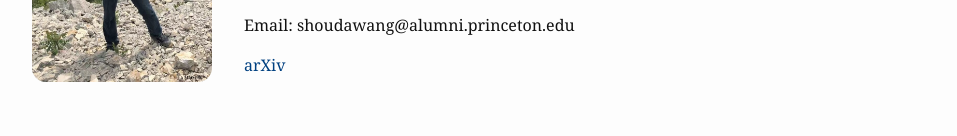
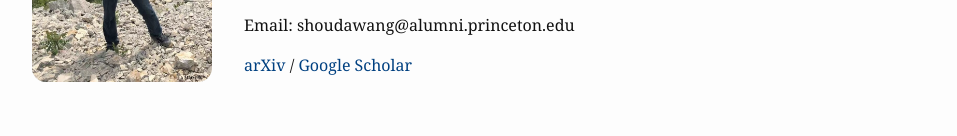
Before and after one commit to WsdUstcX/My-website, a plain HTML site: page index.html in a window 1280 px wide. Shown: the part 264-400 px from the top of the page, without its empty margins (158-1115 px from the left). Drawn offline with Linux system fonts and the light colour scheme.

Commit message:
Add Google Scholar profile link

```diff
--- a/index.html
+++ b/index.html
@@ -17,7 +17,7 @@
 
     <!--<a href="My_CV.pdf" target="_blank">CV</a>-->
     <p>Email: shoudawang@alumni.princeton.edu</p>
-    <p><a href="https://arxiv.org/search/?searchtype=author&amp;query=Wang%2C+Shouda">arXiv</a></p>
+    <p><a href="https://arxiv.org/search/?searchtype=author&amp;query=Wang%2C+Shouda">arXiv</a> / <a href="https://scholar.google.com/citations?hl=zh-CN&amp;user=XCesRLAAAAAJ">Google Scholar</a></p>
       </div>
     </div>
 
```
